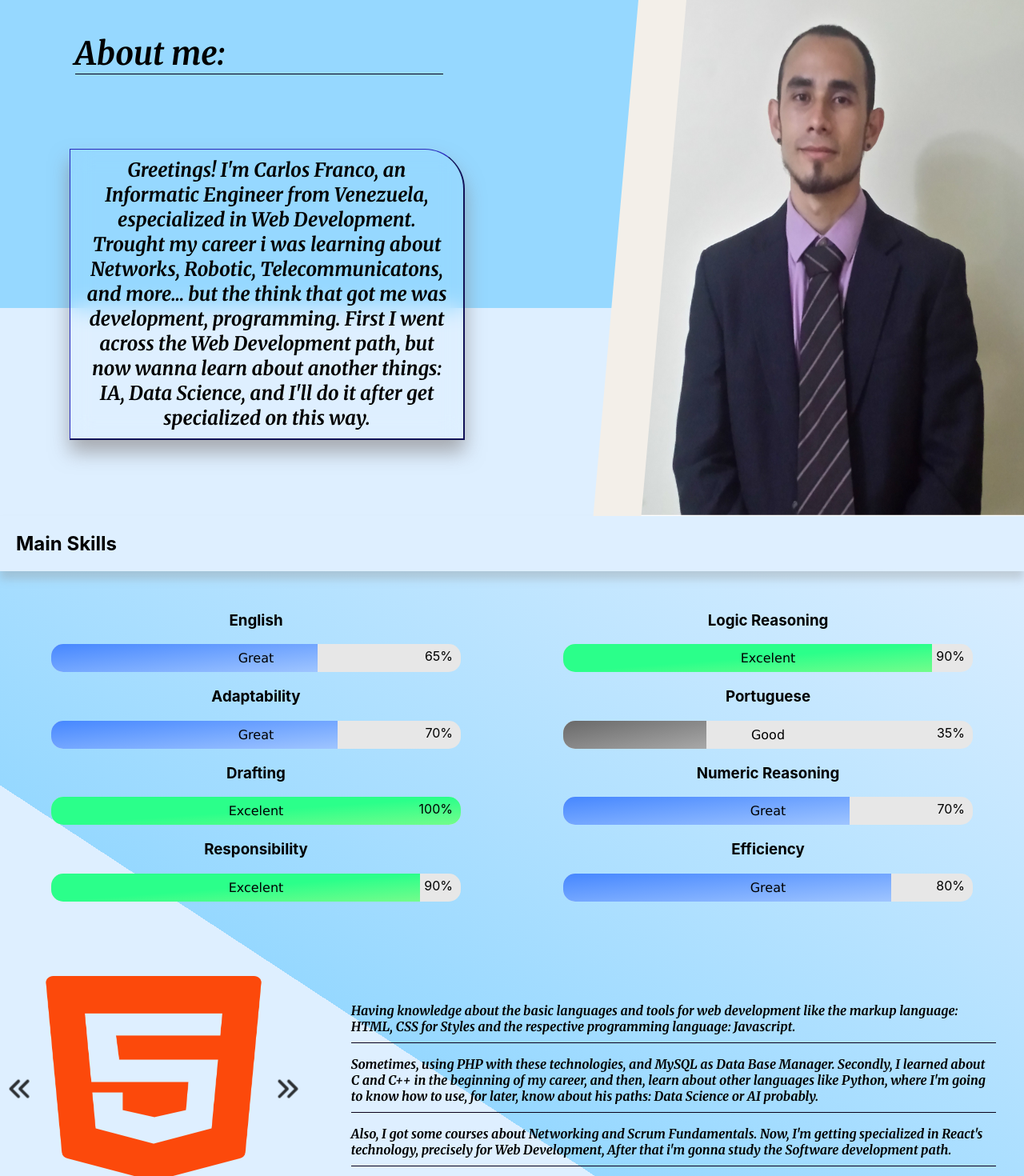
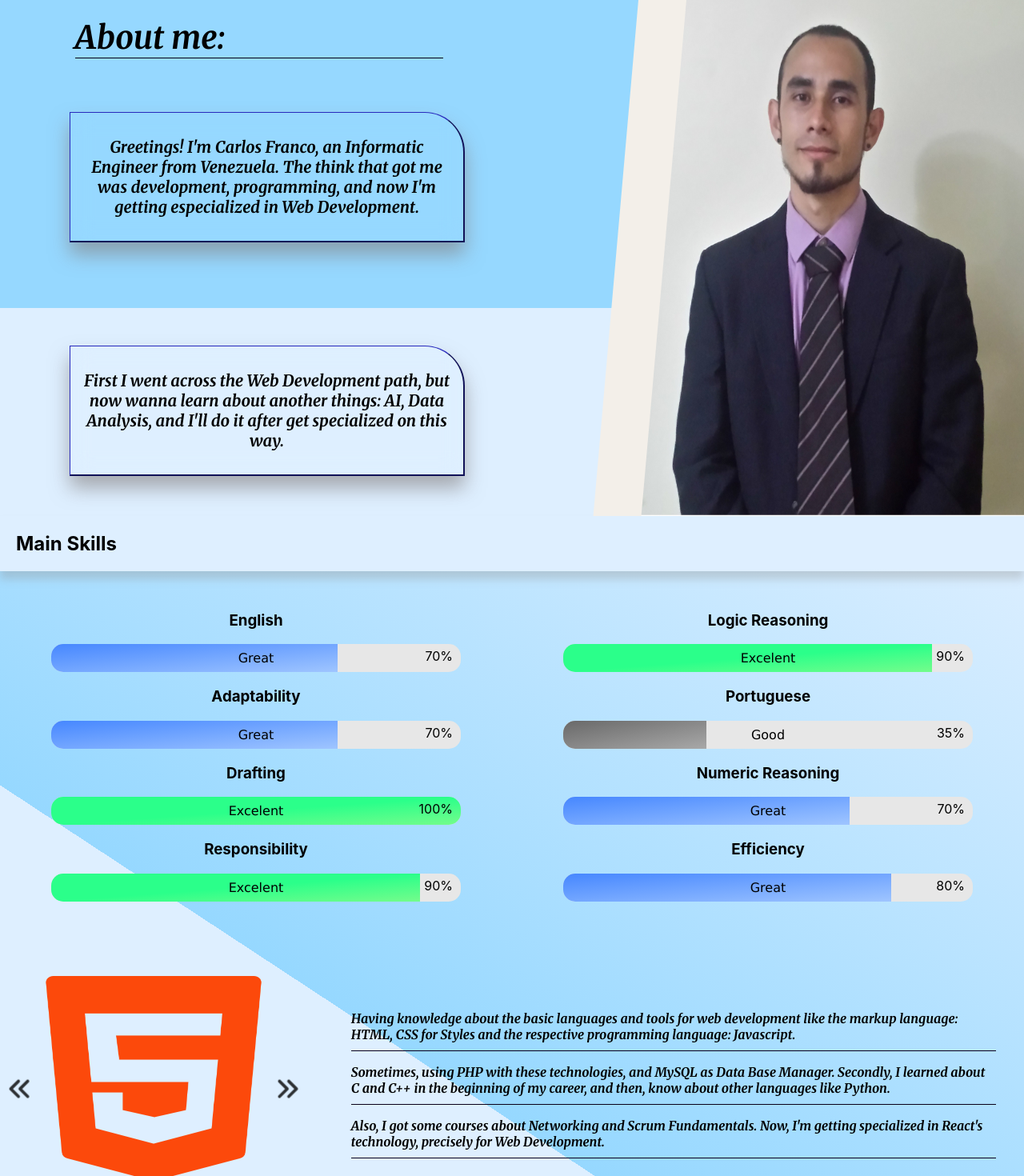
Before and after one commit to Franker88/WebPortfolioCF.github.io, a React (Create React App) app: page / in a window 1280 px wide. Shown: the part 87-1557 px from the top of the page at 80% size. Built offline with nearby package versions, Linux system fonts and the light colour scheme.

Commit message:
MODIFY Hero V1.2

```diff
--- a/src/components/hero/Hero.css
+++ b/src/components/hero/Hero.css
@@ -31,7 +31,7 @@
   display: grid;
   place-items: center;
   position: absolute;
-  grid-template-rows: 10% 90%;
+  grid-template-rows: 10% 45% 45%;
 }
 
 .Resume-title {
@@ -44,9 +44,10 @@
   animation-iteration-count: 1;
   text-align: center;
   display: flex;
+  flex-direction: column;
   align-items: center;
   width: 80%;
-  height: 300px;
+  height: auto;
   box-shadow: 0 15px 25px rgba(129, 124, 124, 0.61);
   border-top: 1px solid rgb(40, 42, 189);
   border-left: 1px solid rgb(40, 42, 189);
@@ -74,6 +75,10 @@
     height: 100%;
   }
 
+  .Resume-card {
+    font-size: 12px;
+  }
+
   @keyframes appearing-1 {
     0% {
       opacity: 0;
@@ -99,7 +104,7 @@
   .Resume-title {
     margin-left: -200px;
     font-size: 40px;
-    margin-top: 120px;
+    margin-top: 80px;
   }
 
   .Hero-divider {
@@ -157,7 +162,7 @@
 
   .Resume-card {
     height: auto;
-    font-size: 24px;
+    font-size: 20px;
     margin-left: -100px;
     width: 60%;
   }
--- a/src/components/hero/Hero.jsx
+++ b/src/components/hero/Hero.jsx
@@ -9,12 +9,18 @@ const Hero = () => {
         <article className="Hero-resume">
           <h1 className="Resume-title">About me:</h1>
           <div className="Resume-card">
-            Greetings! I'm Carlos Franco, an Informatic Engineer from Venezuela,
-            especialized in Web Development. Trought my career i was learning
-            about Networks, Robotic, Telecommunicatons, and more... but the
-            think that got me was development, programming. First I went across
-            the Web Development path, but now wanna learn about another things:
-            IA, Data Science, and I'll do it after get specialized on this way.
+            <p>
+              Greetings! I'm Carlos Franco, an Informatic Engineer from
+              Venezuela. The think that got me was development, programming, and
+              now I'm getting especialized in Web Development.
+            </p>
+          </div>
+          <div className="Resume-card second-resume">
+            <p>
+              First I went across the Web Development path, but now wanna learn
+              about another things: AI, Data Analysis, and I'll do it after get
+              specialized on this way.
+            </p>
           </div>
         </article>
         <div className="Hero-divider"></div>
--- a/src/containers/dev-skills/DevSkills.jsx
+++ b/src/containers/dev-skills/DevSkills.jsx
@@ -79,14 +79,12 @@ const DevSkills = () => {
         <p className="Dev-paragraph">
           Sometimes, using PHP with these technologies, and MySQL as Data Base
           Manager. Secondly, I learned about C and C++ in the beginning of my
-          career, and then, learn about other languages like Python, where I'm
-          going to know how to use, for later, know about his paths: Data
-          Science or AI probably.
+          career, and then, know about other languages like Python.
         </p>
         <p className="Dev-paragraph">
           Also, I got some courses about Networking and Scrum Fundamentals. Now,
           I'm getting specialized in React's technology, precisely for Web
-          Development, After that i'm gonna study the Software development path.
+          Development.
         </p>
       </div>
     </div>
--- a/src/containers/soft-skills/SoftSkills.jsx
+++ b/src/containers/soft-skills/SoftSkills.jsx
@@ -2,7 +2,7 @@ import React from "react";
 import "./SoftSkills.css";
 
 const mainSkills = [
-  { title: "English", lvl: "65%", desc: "Great" },
+  { title: "English", lvl: "70%", desc: "Great" },
   { title: "Logic Reasoning", lvl: "90%", desc: "Excelent" },
   { title: "Adaptability", lvl: "70%", desc: "Great" },
   { title: "Portuguese", lvl: "35%", desc: "Good" },
```
